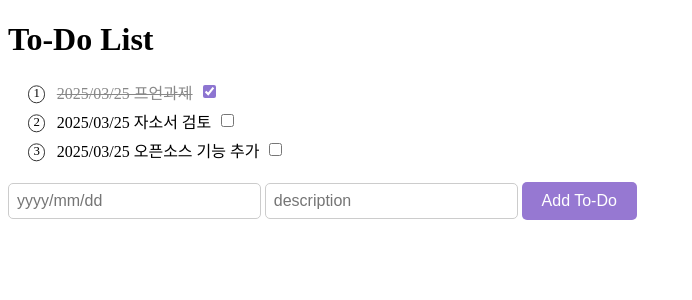
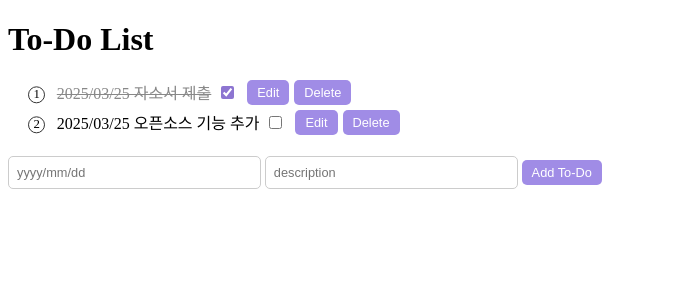
Before and after one commit to SOSO-0304/FastApi-Todos, a FastAPI app: page / in a window 1280 px wide. Shown: the top 300 px of the page, without its empty margins (0-692 px from the left). Run offline with FastAPI, Linux system fonts and the light colour scheme.

Commit message:
수정 및 삭제 버튼 추가

```diff
--- a/fastapi-app/templates/index.html
+++ b/fastapi-app/templates/index.html
@@ -47,7 +47,7 @@
 
         .checkbox {
             accent-color: rgb(141, 117, 209);
-            margin-left: 10px
+            margin-left: 10px;
         }
 
         span {
@@ -55,18 +55,34 @@
         }
 
         button {
-            background-color: rgb(150, 120, 210);
+            background-color: rgb(160, 140, 230);
             color: white;
-            padding: 10px 20px;
+            padding: 5px 10px;
             border: none;
             border-radius: 5px;
-            font-size: 16px;
+            font-size: 0.8em;
             cursor: pointer;
             transition: background-color 0.3s;
         }
 
         button:hover {
+            background-color: rgb(170, 150, 240);
+        }
+
+        .edit-btn {
             background-color: rgb(160, 140, 230);
+        }
+
+        .edit-btn:hover {
+            background-color: rgb(170, 150, 240);
+        }
+
+        .delete-btn {
+            background-color: rgb(160, 140, 230);
+        }
+
+        .delete-btn:hover {
+            background-color: rgb(170, 150, 240);
         }
 
         input[type="text"] {
@@ -75,12 +91,18 @@
             width: 20%;
             border: 1px solid #ccc;
             border-radius: 5px;
-            font-size: 16px;
+            font-size: 0.8em;
             box-sizing: border-box;
         }
 
         form {
             margin-bottom: 20px;
+        }
+
+        .action-buttons {
+            margin-left: 10px;
+            display: flex;
+            gap: 5px;
         }
     </style>
 </head>
@@ -121,9 +143,41 @@
                     span.classList.add('completed');
                 }
 
+                const actionButtons = document.createElement('div');
+                actionButtons.classList.add('action-buttons');
+
+
+                const editButton = document.createElement('button');
+                editButton.textContent = 'Edit';
+                editButton.classList.add('edit-btn');
+                editButton.addEventListener('click', () => {
+                    const newTitle = prompt('Edit Title:', todo.title);
+                    const newDescription = prompt('Edit Description:', todo.description);
+
+                    if (newTitle !== null && newDescription !== null) {
+                        todo.title = newTitle;
+                        todo.description = newDescription;
+                        updateTodo(todo);
+                        fetchTodos();
+                    }
+                });
+
+
+                const deleteButton = document.createElement('button');
+                deleteButton.textContent = 'Delete';
+                deleteButton.classList.add('delete-btn');
+                deleteButton.addEventListener('click', async () => {
+                    await deleteTodo(todo.id);
+                    fetchTodos();
+                });
+
+                actionButtons.appendChild(editButton);
+                actionButtons.appendChild(deleteButton);
+
                 todoList.appendChild(li);
                 li.appendChild(span);
                 li.appendChild(checkbox);
+                li.appendChild(actionButtons);
             });
         }
 
@@ -134,6 +188,12 @@
                     'Content-Type': 'application/json'
                 },
                 body: JSON.stringify(todo)
+            });
+        }
+
+        async function deleteTodo(todoId) {
+            await fetch(`/todos/${todoId}`, {
+                method: 'DELETE'
             });
         }
 
--- a/fastapi-app/todo.json
+++ b/fastapi-app/todo.json
@@ -1,15 +1,9 @@
 [
-    {
-        "id": 1742910123813,
-        "title": "2025/03/25",
-        "description": "\ud504\uc5b8\uacfc\uc81c",
-        "completed": true
-    },
     {
         "id": 1742910143532,
         "title": "2025/03/25",
-        "description": "\uc790\uc18c\uc11c \uac80\ud1a0",
-        "completed": false
+        "description": "\uc790\uc18c\uc11c \uc81c\ucd9c",
+        "completed": true
     },
     {
         "id": 1742910150576,
```
